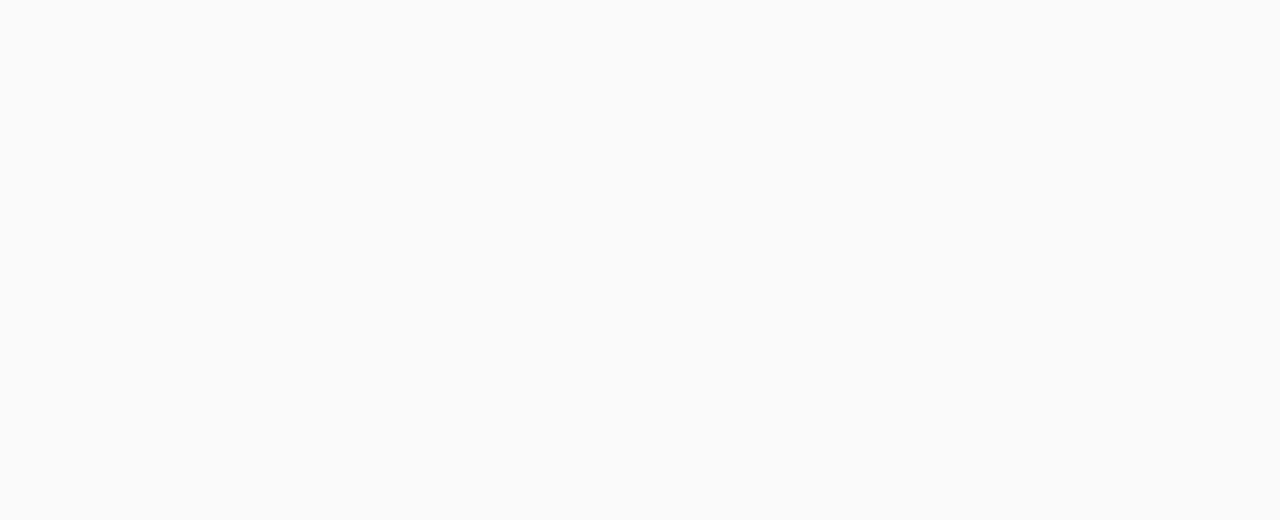
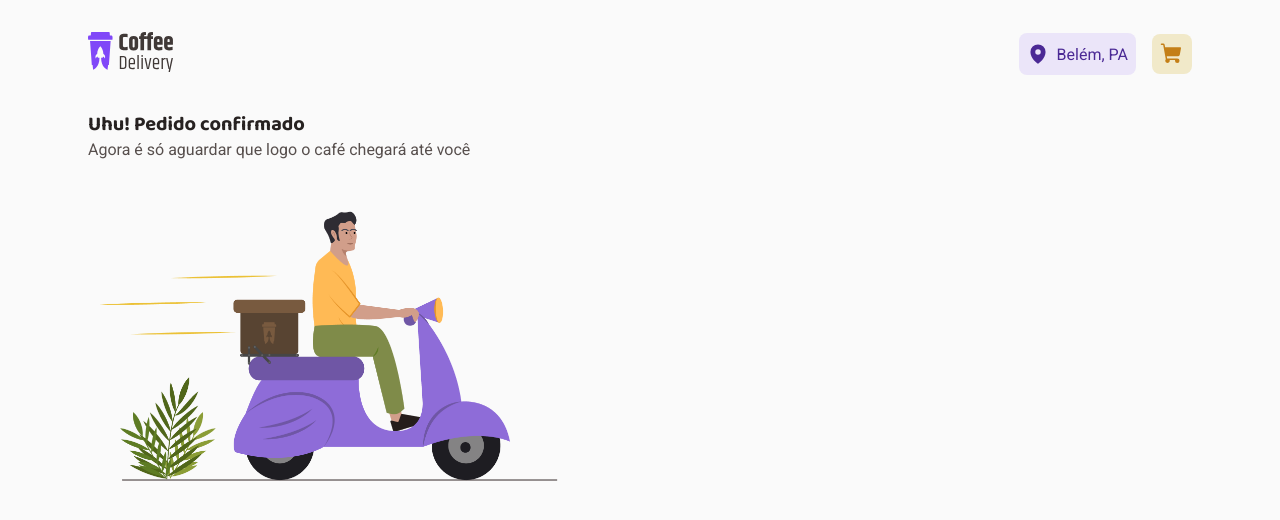
Before and after one commit to DenisLevy76/ignite-coffe-challenge-2, a React (Vite) app: page /success-order in a window 1280 px wide. Before the commit this address had no page. Shown: the top 520 px of the page. Built offline with nearby package versions, Linux system fonts and the light colour scheme.

Commit message:
Add success order page

```diff
--- a/src/App.tsx
+++ b/src/App.tsx
@@ -1,5 +1,6 @@
 import { BrowserRouter } from 'react-router-dom'
 import { ThemeProvider } from 'styled-components'
+import { AddressContextProvider } from './contexts/AddressContext/provider'
 import { CartContextProvider } from './contexts/CartContext/provider'
 import { RoutesWrapper } from './pages/Routes'
 import { GlobalStyles } from './styles/global'
@@ -8,12 +9,14 @@ import { defaultTheme } from './styles/themes/defaultTheme'
 export const App = () => {
   return (
     <BrowserRouter>
+      <AddressContextProvider>
         <CartContextProvider>
           <ThemeProvider theme={defaultTheme}>
             <RoutesWrapper />
             <GlobalStyles />
           </ThemeProvider>
         </CartContextProvider>
+      </AddressContextProvider>
     </BrowserRouter>
   )
 }
--- a/src/contexts/AddressContext/provider.tsx
+++ b/src/contexts/AddressContext/provider.tsx
@@ -4,13 +4,17 @@ import { AddressContext } from '.'
 export const AddressContextProvider: React.FC<{ children: ReactNode }> = ({
   children,
 }) => {
-  const [address, setAddress] = useState<any>({})
+  const [address, setAddress] = useState<any>(null)
+
+  const saveAddress = (address: any) => {
+    setAddress(address)
+  }
 
   return (
     <AddressContext.Provider
       value={{
         address,
-        setAddress,
+        saveAddress,
       }}
     >
       {children}
--- a/src/contexts/AddressContext/types.d.ts
+++ b/src/contexts/AddressContext/types.d.ts
@@ -1,4 +1,4 @@
 export interface AddressContextData {
   address: any
-  setAddress: React.Dispatch<any>
+  saveAddress: (address: any) => void
 }
--- a/src/contexts/CartContext/provider.tsx
+++ b/src/contexts/CartContext/provider.tsx
@@ -48,6 +48,10 @@ export const CartContextProvider: React.FC<{ children: ReactNode }> = ({
     setCart((state) => state.filter((coffee) => coffee.id !== coffeeId))
   }
 
+  const clearCart = () => {
+    setCart([])
+  }
+
   const updateCoffeeQuantity = (coffeeId: number, quantity: number) => {
     if (quantity === 0) return removeCoffeeFromCart(coffeeId)
     if (quantity === 5) return
@@ -77,6 +81,7 @@ export const CartContextProvider: React.FC<{ children: ReactNode }> = ({
         addCoffeeToCart,
         removeCoffeeFromCart,
         updateCoffeeQuantity,
+        clearCart,
       }}
     >
       {children}
--- a/src/contexts/CartContext/types.d.ts
+++ b/src/contexts/CartContext/types.d.ts
@@ -12,4 +12,5 @@ export interface CartContextData {
   addCoffeeToCart: (coffee: ICoffeeCart) => void
   removeCoffeeFromCart: (coffeeId: number) => void
   updateCoffeeQuantity: (coffeeId: number, quantity: number) => void
+  clearCart: () => void
 }
--- a/src/pages/Checkout/index.tsx
+++ b/src/pages/Checkout/index.tsx
@@ -7,6 +7,7 @@ import {
 } from 'phosphor-react'
 import { useContext } from 'react'
 import { useForm } from 'react-hook-form'
+import { useNavigate } from 'react-router-dom'
 import { ThemeContext } from 'styled-components'
 import { ContainerComponent } from '../../components/ContainerComponent'
 import { InputComponent } from '../../components/InputComponent'
@@ -20,11 +21,16 @@ import { AddressDiv, Container, PaymentFieldset } from './styles'
 export const Checkout: React.FC = () => {
   const { colors } = useContext(ThemeContext)
   const { register, handleSubmit } = useForm()
-  const { cart } = useCart()
-  const { setAddress } = useUserAddress()
+  const { cart, clearCart } = useCart()
+  const { saveAddress } = useUserAddress()
+  const navigate = useNavigate()
 
   const handleCreateOrder = (data: any) => {
-    if (cart.length > 0 && data.paymentMethod) setAddress(data)
+    if (cart.length > 0 && data.paymentMethod) {
+      saveAddress(data)
+      navigate('/success-order')
+      clearCart()
+    }
   }
 
   return (
@@ -103,20 +109,20 @@ export const Checkout: React.FC = () => {
                 icon={<CreditCard size={20} />}
                 {...register('paymentMethod')}
                 label="Cartão de crédito"
-                value="creditCard"
+                value="Cartão de crédito"
               />
               <PaymentsMethodSelect
                 icon={<Bank size={20} />}
                 {...register('paymentMethod')}
                 label="Cartão de débito"
-                value="debitCard"
+                value="Cartão de débito"
               />
 
               <PaymentsMethodSelect
                 icon={<Money size={20} />}
                 {...register('paymentMethod')}
                 label="Dinheiro"
-                value="money"
+                value="Dinheiro"
               />
             </PaymentFieldset>
           </BaseCardComponent>
--- a/src/pages/Home/styles.ts
+++ b/src/pages/Home/styles.ts
@@ -13,6 +13,8 @@ export const AboutSection = styled.section`
   padding: 5rem 0;
   background: url(/images/Background.png);
   background-size: cover;
+  background-repeat: no-repeat;
+  background-position-y: center;
 
   > div {
     display: flex;
--- a/src/pages/Routes/index.tsx
+++ b/src/pages/Routes/index.tsx
@@ -2,6 +2,7 @@ import { Routes, Route } from 'react-router-dom'
 import { Checkout } from '../Checkout'
 import { Home } from '../Home'
 import { DefaultLayout } from '../Layouts/DefaultLayout'
+import { SuccessOrder } from '../SuccessOrder'
 
 export const RoutesWrapper: React.FC = () => {
   return (
@@ -9,6 +10,7 @@ export const RoutesWrapper: React.FC = () => {
       <Route path="/" element={<DefaultLayout />}>
         <Route path="/" element={<Home />} />
         <Route path="/checkout" element={<Checkout />} />
+        <Route path="/success-order" element={<SuccessOrder />} />
       </Route>
     </Routes>
   )
--- /dev/null
+++ b/src/pages/SuccessOrder/index.tsx
@@ -0,0 +1,69 @@
+import { CurrencyDollar, MapPin, Timer } from 'phosphor-react'
+import { useContext } from 'react'
+import { ThemeContext } from 'styled-components'
+import { ContainerComponent } from '../../components/ContainerComponent'
+import { useUserAddress } from '../../hooks/useUserAddress'
+import { Container, OrderDataWrapper } from './styles'
+
+export const SuccessOrder: React.FC = () => {
+  const { colors } = useContext(ThemeContext)
+  const { address } = useUserAddress()
+  return (
+    <Container>
+      <ContainerComponent as="section">
+        <h1>Uhu! Pedido confirmado</h1>
+        <p>Agora é só aguardar que logo o café chegará até você</p>
+
+        {address && (
+          <OrderDataWrapper>
+            <div className="order__data">
+              <p>
+                <span
+                  style={{ background: colors.purple }}
+                  className="success__order-data__icon"
+                >
+                  <MapPin size={20} weight="fill" />
+                </span>
+                <span>
+                  Entrega em <strong>{address.street}</strong>
+                  <br />
+                  {address.district} - {address.city}, {address.state}
+                </span>
+              </p>
+              <p>
+                <span
+                  style={{ background: colors.yellow }}
+                  className="success__order-data__icon"
+                >
+                  <Timer size={20} weight="fill" />
+                </span>
+                <span>
+                  Previsão de entrega
+                  <br />
+                  <strong>20 min - 30 min</strong>
+                </span>
+              </p>
+              <p>
+                <span
+                  style={{ background: colors.yellowDark }}
+                  className="success__order-data__icon"
+                >
+                  <CurrencyDollar size={20} />
+                </span>
+                <span>
+                  Pagamento na entrega
+                  <br />
+                  <strong>Cartão de Crédito</strong>
+                </span>
+              </p>
+            </div>
+          </OrderDataWrapper>
+        )}
+        <img
+          src="/images/deliveryIllustration.png"
+          alt="Ilustração de um homem dirigindo uma moto para fazer a entrega do café"
+        />
+      </ContainerComponent>
+    </Container>
+  )
+}
--- /dev/null
+++ b/src/pages/SuccessOrder/styles.ts
@@ -0,0 +1,69 @@
+import styled from 'styled-components'
+
+export const Container = styled.main`
+  > section {
+    display: grid;
+    grid-template-columns: 1fr 1fr;
+    justify-content: space-between;
+    column-gap: 7rem;
+    grid-template-areas:
+      'title title'
+      'subtitle subtitle'
+      'order__data img';
+
+    > h1 {
+      grid-area: title;
+    }
+
+    > p {
+      grid-area: subtitle;
+      margin-bottom: 2.5rem;
+    }
+
+    > img {
+      width: 100%;
+    }
+  }
+`
+
+export const OrderDataWrapper = styled.div`
+  background: linear-gradient(
+    90deg,
+    rgba(219, 172, 44, 1) 0%,
+    rgba(128, 71, 248, 1) 100%
+  );
+  border-radius: 6px 36px;
+  overflow: hidden;
+
+  padding: 1px;
+
+  > .order__data {
+    background: ${({ theme }) => theme.colors.background};
+    border-radius: 6px 36px;
+    padding: 2.5rem;
+    height: 100%;
+
+    display: flex;
+    flex-direction: column;
+    justify-content: space-between;
+
+    > p {
+      display: flex;
+      align-items: center;
+      gap: 0.75rem;
+
+      > .success__order-data__icon {
+        padding: 0.5rem;
+        border-radius: 50%;
+        font-size: 0;
+        color: ${({ theme }) => theme.colors.white};
+      }
+
+      strong {
+        font-size: 1rem;
+        font-family: ${({ theme }) => theme.type.fontFamily};
+        color: ${({ theme }) => theme.colors.baseText};
+      }
+    }
+  }
+`
```
Also changed, not shown: public/images/deliveryIllustration.png (added). Lines whose indentation alone changed are shown as unchanged.
